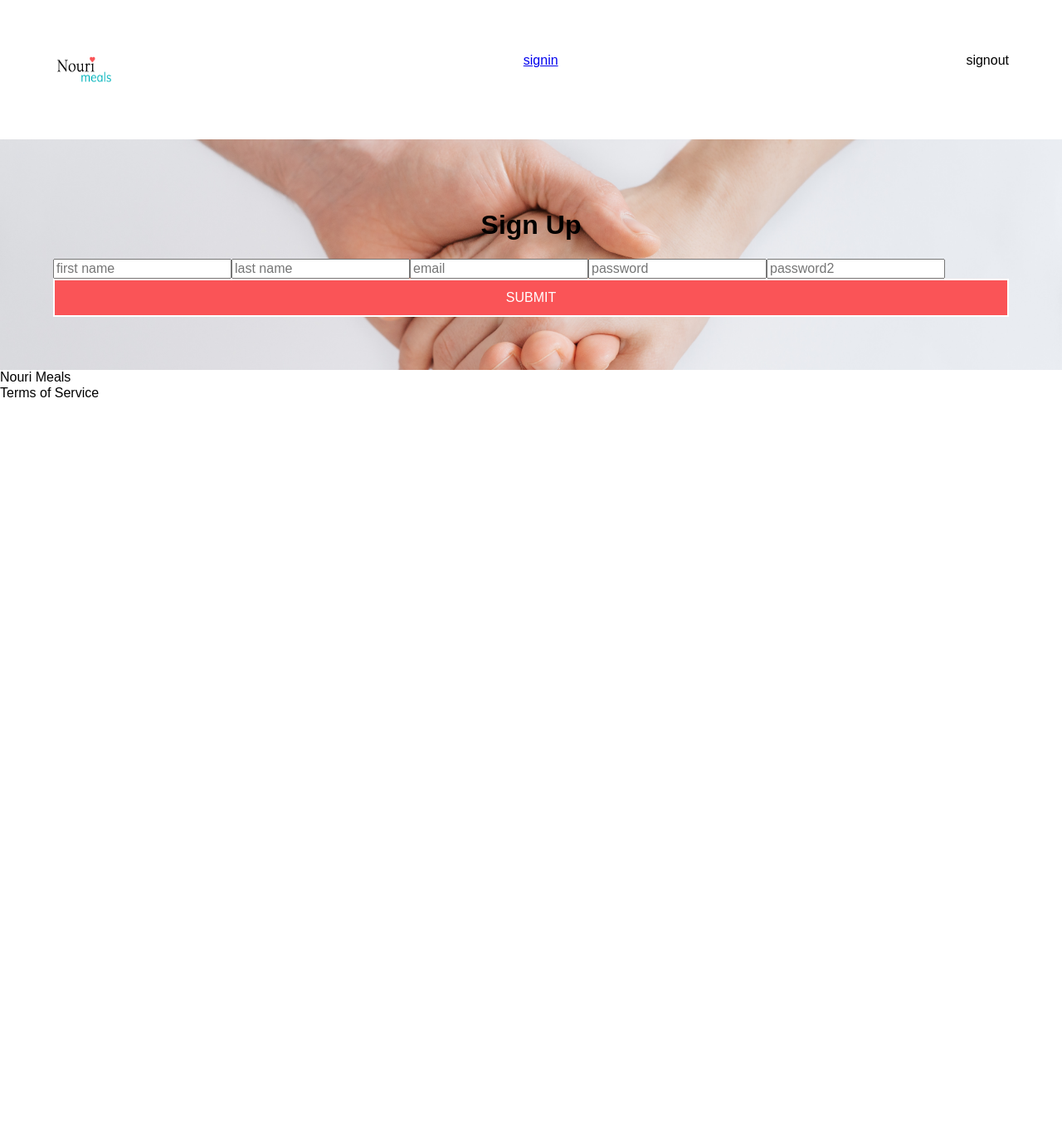
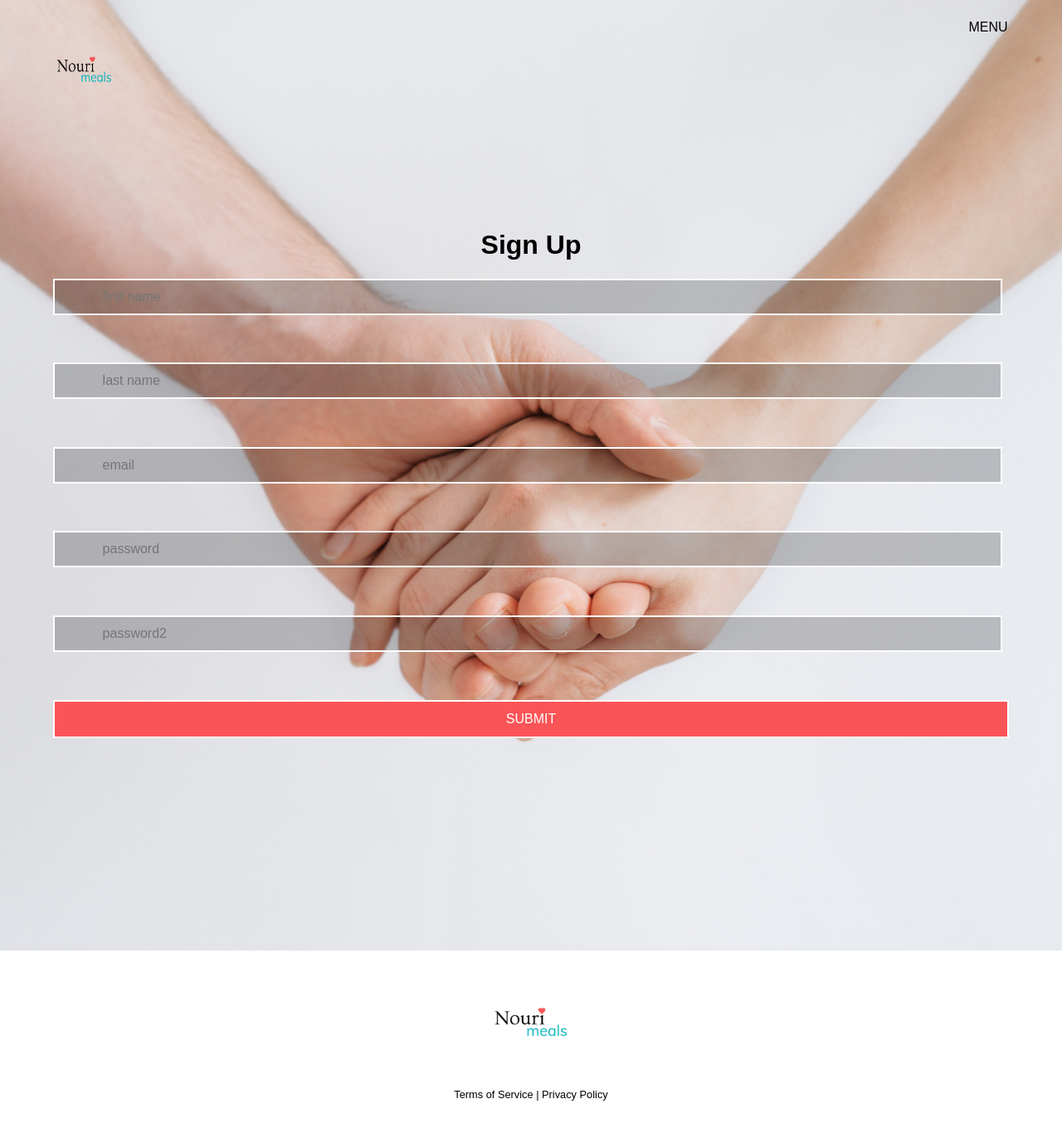
Before and after one commit to nourimeals/nouri, a React (Create React App) app: page /signup in a window 1280 px wide. Shown: the top 1366 px of the page at 83% size. Before the commit the page ends 800 px from the top, so only its background shows below. Built offline with nearby package versions, Linux system fonts and the light colour scheme; a web font is replaced by a local one.

Commit message:
added footer and header styling

```diff
--- a/src/components/App.css
+++ b/src/components/App.css
@@ -9,6 +9,8 @@
 }
 
 .hero {
+  padding-top: 20%;
+  padding-bottom: 20%;
   background-image: url('../images/hands.jpg');
   background-size: cover;
   background-repeat: no-repeat;
@@ -30,3 +32,14 @@ button {
   color: white;
   border: solid 2px white;
 }
+
+input {
+  width: 89%;
+  height: 40px;
+  margin-bottom: 5%;
+  border: solid 2px white;
+  background-color: rgb(0, 0, 0);
+  background-color: rgba(0, 0, 0, 0.209);
+  color: white;
+  padding: 0 5%;
+}
--- a/src/components/auth/signup.jsx
+++ b/src/components/auth/signup.jsx
@@ -1,8 +1,11 @@
 import React from 'react';
 import {connect} from 'react-redux';
+import {Link} from 'react-router-dom';
 
 import Header from '../header/header.jsx';
 import Footer from '../footer/footer.jsx';
+
+import './auth.css';
 
 import {
   userSignUp,
@@ -81,7 +84,15 @@ class SignUp extends React.Component {
   render() {
     return <React.Fragment>
         <Header />
-        <section className="hero">
+        {this.props.user.isSignedUp ? (
+          <section className="hero">
+            <h1>Thank you for signing up!</h1>
+            <Link to={'/signin'}>
+              <button>Sign in to your account</button>
+            </Link>
+          </section>
+        ) : (
+          <section className="hero">
           <h1>Sign Up </h1>
           <form onSubmit={this.handleSignUpSubmit}>
           <input placeholder = "first name" onChange={this.handleInputChange} name="fname"/>
@@ -91,7 +102,8 @@ class SignUp extends React.Component {
            <input placeholder="password2" onChange={this.handleInputChange} name="password2"/>
            <button type="submit"> SUBMIT </button>
           </form>
-        </section>
+          </section>
+        )}
       <Footer/>
       </React.Fragment>
   }
@@ -99,7 +111,7 @@ class SignUp extends React.Component {
 
 const mapStateToProps = state => {
   return {
-
+    user: state.user
   }
 };
 
--- a/src/components/footer/footer.css
+++ b/src/components/footer/footer.css
@@ -0,0 +1,13 @@
+footer {
+  text-align: center;
+  padding: 5%;
+  display: flex;
+  flex-direction: column;
+  justify-content: center;
+}
+
+#footer-logo {
+  width: 100px;
+  margin: 0 auto;
+  margin-bottom: 5%;
+}
--- a/src/components/footer/footer.jsx
+++ b/src/components/footer/footer.jsx
@@ -1,13 +1,16 @@
 import React from 'react';
 import {connect} from 'react-redux';
+
+import './footer.css';
+import logo from '../../images/nouri-logo.png';
 
 class Footer extends React.Component {
 
   render() {
-    return <React.Fragment>
-        <div>Nouri Meals</div>
-        <div>Terms of Service</div>
-      </React.Fragment>
+    return <footer>
+        <img src={logo} alt="nouri logo" id="footer-logo"/>
+        <small>Terms of Service | Privacy Policy</small>
+      </footer>
   }
 }
 
--- a/src/components/header/header.css
+++ b/src/components/header/header.css
@@ -1,10 +1,21 @@
 header {
-  display: flex;
-  justify-content: space-between;
   padding: 5%;
+  background-color: transparent;
+  position: fixed;
 }
 
 #logo {
   width: 75px;
   height: 40px;
 }
+
+#menu-toggle {
+  background-color: transparent;
+  border: none;
+  color: black;
+  width: 50px;
+  float: right;
+  position: fixed;
+  top: 1.5%;
+  right: 5%;
+}
--- a/src/components/header/header.jsx
+++ b/src/components/header/header.jsx
@@ -1,24 +1,45 @@
 import React from 'react';
 import {connect} from 'react-redux';
-import {Link} from 'react-router-dom';
+// import {Link} from 'react-router-dom';
+
+import Menu from './menu.jsx';
+
 import logo from '../../images/nouri-logo.png';
 
 import './header.css';
 
 class Header extends React.Component {
+  constructor(props) {
+    super(props);
+
+    this.state = {
+      menuToggle: false
+    }
+
+    this.menuToggle = this.menuToggle.bind(this);
+  }
+
+  menuToggle() {
+    this.setState({menuToggle: !this.state.menuToggle});
+    console.log('menu toggled', this.state.menuToggle);
+  }
 
   render() {
     return <header>
       <img src={logo} alt="nouri logo" id="logo"/>
-      <Link to={'/signin'}>signin</Link>
-      <a>signout</a>
+      <button id="menu-toggle" onClick={this.menuToggle}>Menu</button>
+      {this.state.menuToggle ? (
+        <Menu />
+      ) : (
+        <div></div>
+      )}
     </header>
   }
 }
 
 const mapStateToProps = state => {
   return {
-
+    user: state.user
   }
 };
 
--- /dev/null
+++ b/src/components/header/menu.css
@@ -0,0 +1,17 @@
+#menu-div {
+  background-color: rgba(255, 255, 255, 1);
+  width: 263px;
+  padding: 10% 5% 3%;
+  color: black;
+  display: flex;
+  flex-direction: column;
+  text-align: center;
+}
+
+#menu-div a {
+  color: black;
+  text-decoration: none;
+  font-size: 30px;
+  margin-bottom: 5%;
+  text-transform: uppercase;
+}
--- /dev/null
+++ b/src/components/header/menu.jsx
@@ -0,0 +1,28 @@
+import React from 'react';
+import {connect} from 'react-redux';
+import {Link} from 'react-router-dom';
+
+import './menu.css';
+
+class Menu extends React.Component {
+  render() {
+    return <div id="menu-div">
+      {this.props.user.isSignedIn ? (<a>signout</a>) : (<Link to={'/signin'}>signin</Link>)}
+      <Link to='/'>Home</Link>
+    </div>
+  }
+}
+
+const mapStateToProps = state => {
+  return {
+    user: state.user
+  }
+};
+
+const mapDispatchToProps = (dispatch, getState) => {
+  return {
+
+  }
+}
+
+export default connect(mapStateToProps, mapDispatchToProps)(Menu);
```
Also changed, not shown: src/reducers/user.js (+0 -8 lines), src/components/auth/auth.css (added).
